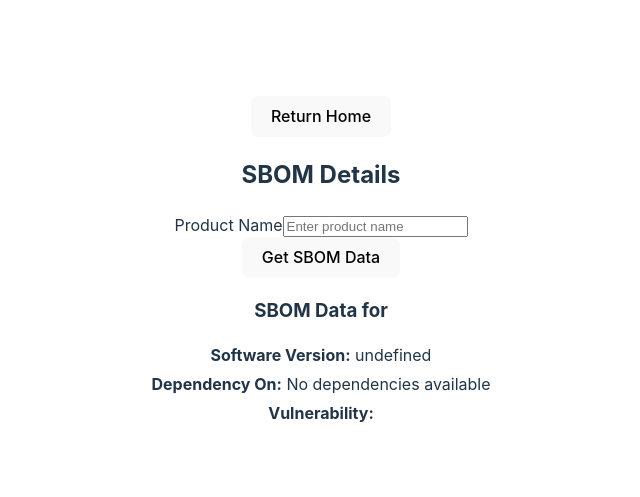
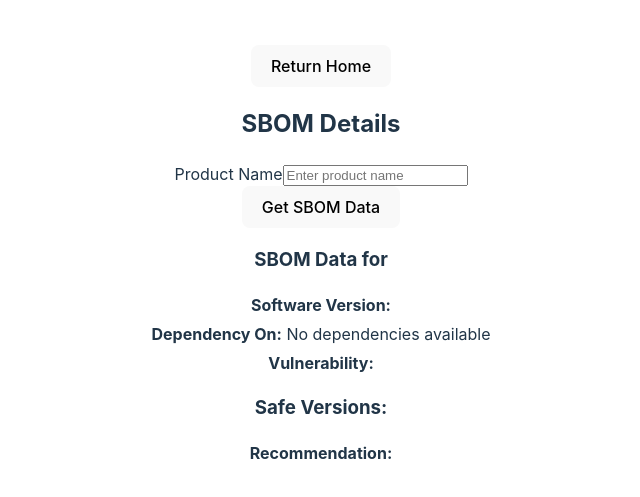
Before and after one commit to MyCloudAtl/KHSAAS, a React (Vite) app in the folder frontend/: page /SBOM in a window 1280 px wide. Shown: the part 137-634 px from the top of the page, without its empty margins (319-959 px from the left). Built offline with nearby package versions, Linux system fonts and the light colour scheme.

Commit message:
functions for frontend and backend sbom modified

```diff
--- a/frontend/src/components/SBOM.jsx
+++ b/frontend/src/components/SBOM.jsx
@@ -3,13 +3,8 @@ import { useNavigate, useLocation } from "react-router-dom";
 import axios from 'axios';
 
 const SBOM = () => {
-    const [products, setProducts] = useState([]);
-    const [versions, setVersions] = useState([]);
-    const [selectedProducts, setSelectedProducts] = useState('');
-    const [selectedVersion, setSelectedVersion] = useState('');
     const [sbomData, setSbomData] = useState([]);
-    const [searchQuery, setSearchQuery] = useState('');
-    const [showSoftwareList, setShowSoftwareList] = useState(false);
+    const [recData, setRecData] = useState([]);
     const navigate = useNavigate();
     const location = useLocation();
     const [loading, setLoading] = useState(false);
@@ -17,145 +12,36 @@ const SBOM = () => {
     const [productName, setProductName] = useState('');
     const [suggestedProducts, setSuggestedProducts] = useState([]);
 
-    // // Fetch software data on component mount
-    // useEffect(() => {
-    //     const fetchProducts = async () => {
-    //         try {
-    //             const response = await axios.get('http://localhost:5000/api/softwares');
-    //             const products = Object.keys(response.data).map((key) => ({
-    //                 name: key,
-    //                 versions: response.data[key],
-    //             }));
-    //             setProducts(products);
-    //         } catch (error) {
-    //             console.error('Error fetching software list:', error);
-    //         }
-    //     };
-    //     fetchProducts();
-    // }, []);
-
-
-    // // Fetch software versions when a software is selected
-    // useEffect(() => {
-    //     if (selectedProducts) {
-    //         const fetchSoftwareVersions = async () => {
-    //             try {
-    //                 const response = await axios.get(`http://localhost:5000/api/softwares/${selectedProducts}/versions`);
-    //                 console.log('Fetched versions:', response.data);
-    //                 setVersions(response.data);
-    //             } catch (error) {
-    //                 console.error('Error fetching software versions:', error);
-    //             }
-    //         };
-    //         fetchSoftwareVersions();
-    //     }
-    // }, [selectedProducts]);
-
-
-    // useEffect(() => {
-    //     if (selectedProducts && selectedVersion) {
-    //         const fetch = async () => {
-    //             try {
-    //                 const response = await axios.get(`http://localhost:5000/api/sbom/${selectedProducts}/${selectedVersion}`);
-    //                 console.log('Fetched SBOM data:', response.data);
-    //                 const sbomItem = response.data[0];
-    //             setSbomData({
-    //                 ...sbomItem,
-    //             });
-    //             } catch (error) {
-    //                 console.error('Error fetching SBOM data:', error);
-    //             }
-    //         };
-    //         fetchSbomData();
-    //     }
-    // }, [selectedProducts, selectedVersion]);
-
-    // // Update software search query from URL on mount
-    // useEffect(() => {
-    //     const searchParams = new URLSearchParams(location.search);
-    //     const searchQueryFromUrl = searchParams.get('search') || '';
-    //     setSearchQuery(searchQueryFromUrl);
-    // }, [location.search]);
-
-    // // Update search query in the URL when the user types
-    // const handleSearchChange = (e) => {
-    //     const query = e.target.value;
-    //     setSearchQuery(query);
-    //     setShowSoftwareList(query.length > 0);
-    //     navigate(`?search=${query}`);
-    // };
-
-    // const handleSoftwareChange = (softwareName) => {
-    //     setSelectedProducts(softwareName);
-    //     setSelectedVersion('');
-    //     setSbomData(null);
-    // };
-
-
-    // const handleVersionChange = (e) => {
-    //     setSelectedVersion(e.target.value);
-    // };
-
-    const handleBackClick = () => {
-        navigate('/');
-    };
-
-    // const filteredproducts = products.filter((software) =>
-    //     software.name.toLowerCase().includes(searchQuery.toLowerCase())
-    // );
-
     const handleProductNameChange = (e) => {
         setProductName(e.target.value);
     };
 
-    // Handle form submission to fetch SBOM data
     const handleSubmit = async (e) => {
         e.preventDefault();
         if (!productName) return;
-        const lowercasedProduct = productName.toLowerCase();
+        const encodedProduct = encodeURIComponent(productName.toLowerCase());  // URL-encode the product name
         setLoading(true);
         setError('');
         try {
-            const response = await axios.get(`http://localhost:5000/api/sbom/${lowercasedProduct}`);
+            const response = await axios.get(`http://localhost:5000/api/sbom/${encodedProduct}`);
             console.log(response);
-            const sbomItem = response.data[0];
-            setSbomData({
-                ...sbomItem,
-            });
-            setSuggestedProducts([]);
+            const sbomItem = response.data.sbomData[0];
+            setSbomData(sbomItem);
+            const recItem = response.data.recData[0];
+            setRecData(recItem);
             if (response.data.error) {
                 throw new Error(response.data.error);
             }
-
         } catch (err) {
             setError('Failed to fetch SBOM data.');
-            suggestSimilarProducts(lowercasedProduct);
         } finally {
             setLoading(false);
         }
     };
 
-    // Suggest similar products based on the product name entered
-    const suggestSimilarProducts = (productName) => {
-        const similarityThreshold = 0.7; // Adjust threshold for similarity
-        const fuzzyMatch = (str1, str2) => {
-            const levenshtein = require('fast-levenshtein');
-            const distance = levenshtein.get(str1, str2);
-            const maxLength = Math.max(str1.length, str2.length);
-            return (1 - distance / maxLength) >= similarityThreshold;
-        };
-
-        const suggestions = products.filter(product =>
-            fuzzyMatch(product.name.toLowerCase(), productName)
-        );
-
-        setSuggestedProducts(suggestions);
-    };
-
-
     return (
         <div className="sbom-container">
-            <button onClick={handleBackClick}>Return Home</button>
+            <button onClick={() => navigate('/')}>Return Home</button>
             <h2>SBOM Details</h2>
 
             <form onSubmit={handleSubmit}>
@@ -179,9 +65,15 @@ const SBOM = () => {
             {sbomData && (
                 <div className="sbom-data">
                 <h3>SBOM Data for {productName}</h3>
-                    <p><strong>Software Version:</strong> {decodeURIComponent(sbomData.softwareVersion)}</p>
+                    <p><strong>Software Version:</strong> {sbomData.softwareVersion}</p>
                     <p><strong>Dependency On:</strong> {sbomData.dependency || 'No dependencies available'}</p>
                     <p><strong>Vulnerability:</strong> {sbomData.vulnerability}</p>
+                </div>
+            )}
+            {recData && (
+                <div className="rec-data">
+                <h3>Safe {productName} Versions: </h3>
+                    <p><strong>Recommendation:</strong> {recData.softwareVersion}</p>
                 </div>
             )}
         </div>
```
Also changed, not shown: 2 other files (tests, documents, lock files or other folders).
